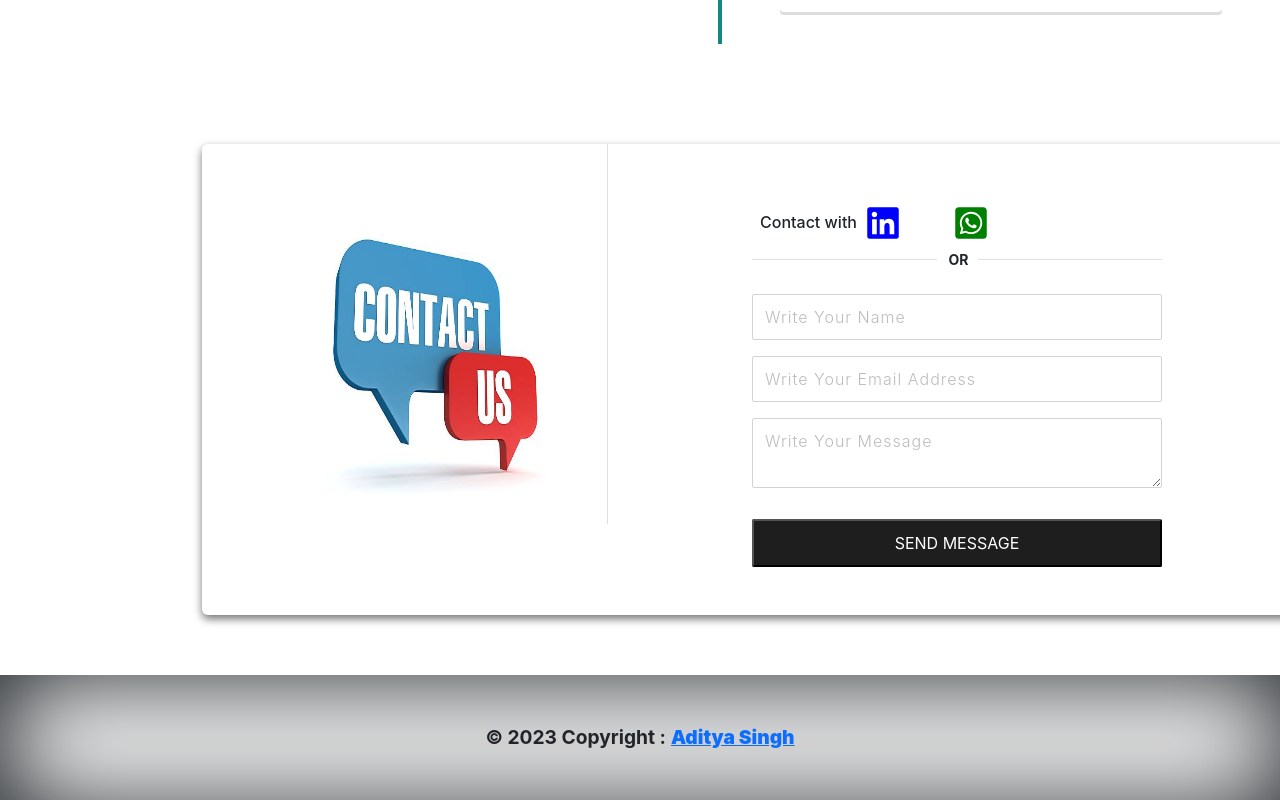
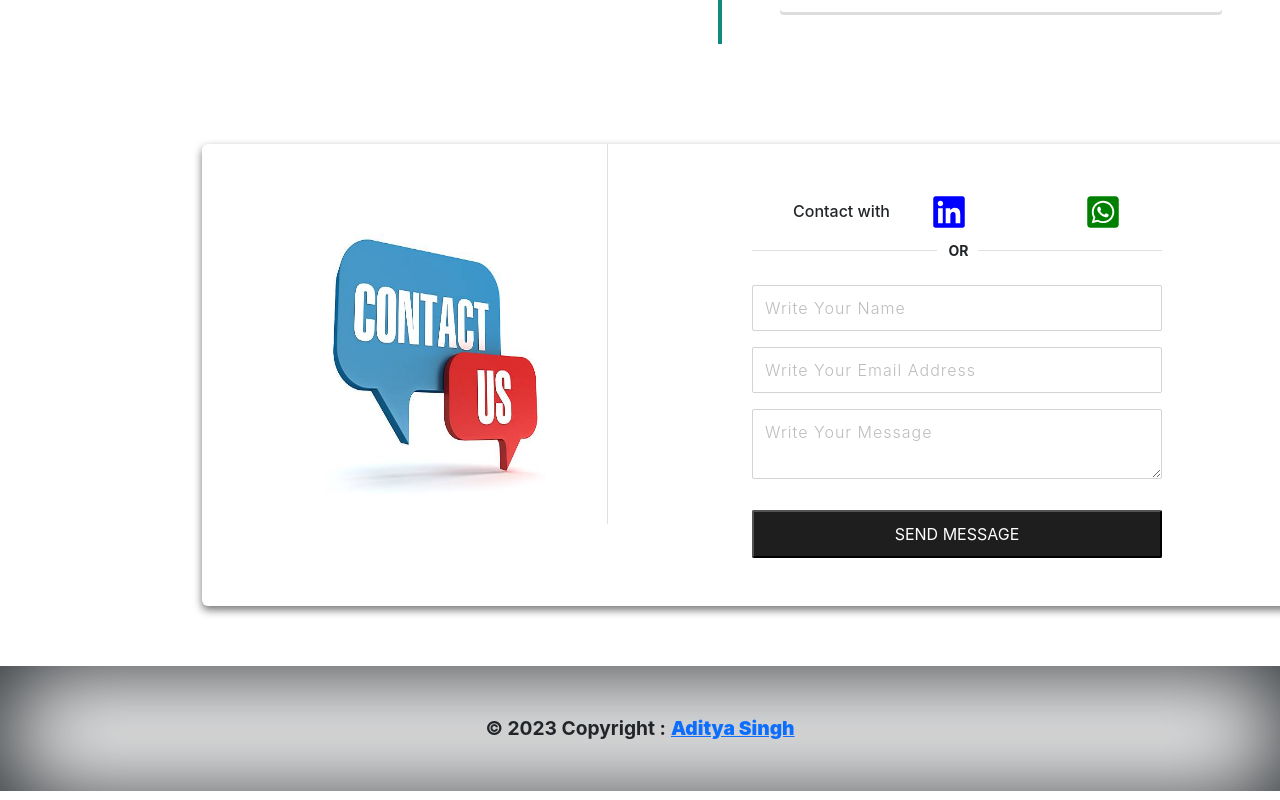
Before and after one commit to as23july/Portfolio_React, a React (Create React App) app: page / in a window 1280 px wide. Shown: the part 4900-5700 px from the top of the page. Built offline with nearby package versions, Linux system fonts and the light colour scheme; some icons are missing.

Commit message:
contact icon spacing done

```diff
--- a/src/pages/Contact/Contact.css
+++ b/src/pages/Contact/Contact.css
@@ -57,6 +57,11 @@ button:focus {
   box-shadow: none;
   outline-width: 0px;
 }
+.contact-heading{
+  display: flex;
+  justify-content: space-evenly;
+  align-items: center;
+}
 .button {
   background-color: #1e1e1e;
   color: white;
--- a/src/pages/Contact/Contact.js
+++ b/src/pages/Contact/Contact.js
@@ -24,7 +24,7 @@ const Contact = () => {
               <div class="card2 d-flex card border-0 px-4 py-5">
                 <div class="row writing-card">
                   <div class="row">
-                    <h6>
+                    <h6 className="contact-heading">
                       Contact with
                       <a href="https://www.linkedin.com/in/as23-july/">
                         <FaLinkedin color="blue" size={36} className="ms-2" />
```
